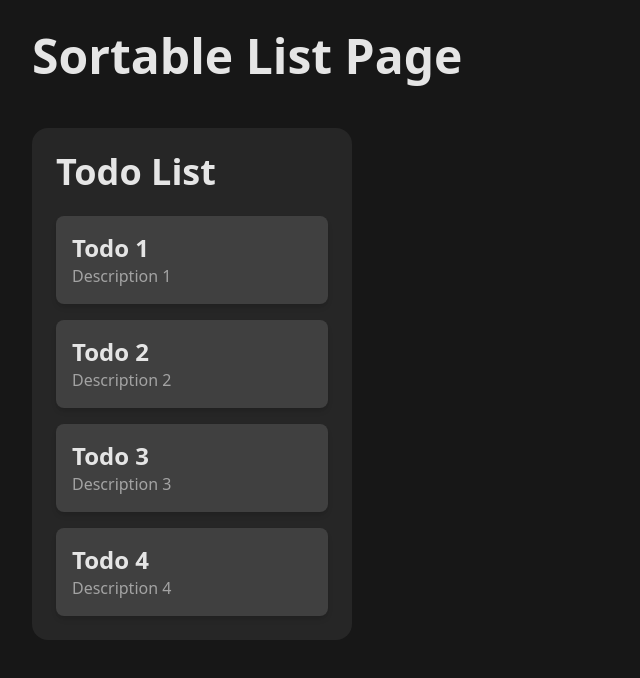
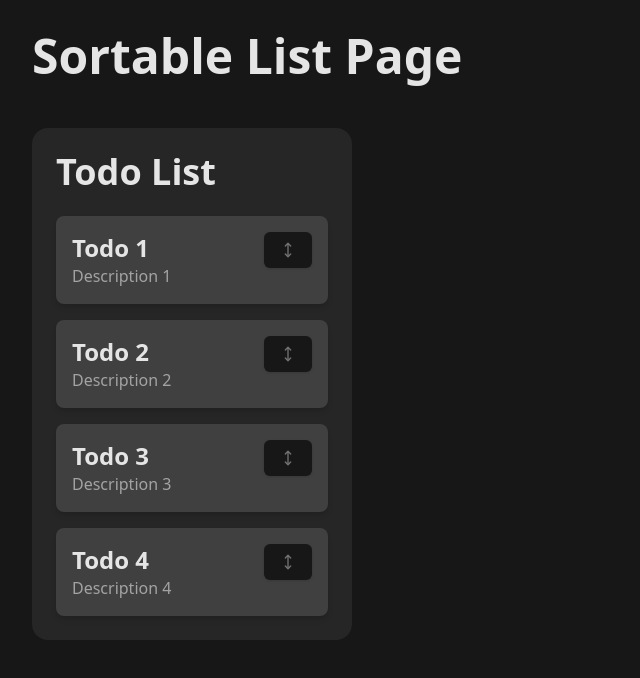
Before and after one commit to PrinceM13/dnd-trial, a Next.js app: page /sortable-list in a window 1280 px wide. Shown: the top 678 px of the page, without its empty margins (0-640 px from the left). Built offline with nearby package versions, Linux system fonts and the light colour scheme.

Commit message:
feat(sortable-list): implement sortable action from dnd

```diff
--- a/package.json
+++ b/package.json
@@ -10,6 +10,9 @@
   },
   "dependencies": {
     "@dnd-kit/core": "^6.3.1",
+    "@dnd-kit/modifiers": "^9.0.0",
+    "@dnd-kit/sortable": "^10.0.0",
+    "@dnd-kit/utilities": "^3.2.2",
     "@radix-ui/react-slot": "^1.1.1",
     "class-variance-authority": "^0.7.1",
     "clsx": "^2.1.1",
--- a/src/features/kanban-board/components/Board/Board.hook.ts
+++ b/src/features/kanban-board/components/Board/Board.hook.ts
@@ -1,6 +1,7 @@
+"use client";
+
 import { useState } from "react";
 import { DragEndEvent } from "@dnd-kit/core";
-
 import { INITIAL_TASKS } from "@/features/kanban-board/constants";
 import type { Task } from "@/features/kanban-board/components/types";
 import { useClientReady } from "@/hooks";
--- a/src/features/kanban-board/components/Board/Board.tsx
+++ b/src/features/kanban-board/components/Board/Board.tsx
@@ -1,10 +1,8 @@
 "use client";
 
 import { DndContext } from "@dnd-kit/core";
-
 import Column from "@/features/kanban-board/components/Column";
 import { COLUMNS } from "@/features/kanban-board/constants";
-
 import useBoard from "./Board.hook";
 
 export const KanbanBoard: React.FC = () => {
--- a/src/features/sortable-list/components/TodoItem/TodoItem.tsx
+++ b/src/features/sortable-list/components/TodoItem/TodoItem.tsx
@@ -1,10 +1,40 @@
+"use client";
+
+import { MoveVertical } from "lucide-react";
+import { CSS } from "@dnd-kit/utilities";
+import { useSortable } from "@dnd-kit/sortable";
 import type { TodoItemProps } from "@/features/sortable-list/components/types";
+import { Button } from "@/components/ui/button";
+import { cn } from "@/lib/utils";
 
 export const TodoItem: React.FC<TodoItemProps> = ({ todo }) => {
+  const { isDragging, attributes, listeners, setNodeRef, transform, transition } = useSortable({
+    id: todo.id
+  });
+
+  const style = {
+    zIndex: isDragging ? 999 : 1,
+    transform: CSS.Transform.toString(transform),
+    transition
+  };
+
   return (
-    <div className="cursor-grab p-4 rounded-lg bg-neutral-700 text-neutral-200 shadow-md hover:shadow-lg">
-      <h5>{todo.title}</h5>
-      <p className="text-neutral-400">{todo.description}</p>
+    <div
+      ref={setNodeRef}
+      style={style}
+      className="p-4 flex justify-between rounded-lg bg-neutral-700 text-neutral-200 shadow-md hover:shadow-lg"
+    >
+      <section>
+        <h5>{todo.title}</h5>
+        <p className="text-neutral-400">{todo.description}</p>
+      </section>
+      <Button {...attributes} {...listeners} className="cursor-move">
+        <MoveVertical
+          className={cn("text-neutral-500 transition-colors duration-300", {
+            "text-teal-400": isDragging
+          })}
+        />
+      </Button>
     </div>
   );
 };
--- /dev/null
+++ b/src/features/sortable-list/components/TodoList/TodoList.hook.tsx
@@ -0,0 +1,33 @@
+"use client";
+
+import { useState } from "react";
+import { arrayMove } from "@dnd-kit/sortable";
+import { DragEndEvent } from "@dnd-kit/core";
+import { useClientReady } from "@/hooks";
+import { INITIAL_TODOS } from "@/features/sortable-list/constants";
+
+const useTodoList = () => {
+  const isClientReady = useClientReady();
+  const [todos, setTodos] = useState(INITIAL_TODOS);
+
+  const handleDragEnd = (event: DragEndEvent) => {
+    const { active, over } = event;
+
+    if (over && active.id !== over.id) {
+      setTodos((prevTodos) => {
+        const currentTodoIndex = prevTodos.findIndex((todo) => todo.id === active.id);
+        const newTodoIndex = prevTodos.findIndex((todo) => todo.id === over.id);
+
+        return arrayMove(prevTodos, currentTodoIndex, newTodoIndex);
+      });
+    }
+  };
+
+  return {
+    isClientReady,
+    todos,
+    handleDragEnd
+  };
+};
+
+export default useTodoList;
--- a/src/features/sortable-list/components/TodoList/TodoList.tsx
+++ b/src/features/sortable-list/components/TodoList/TodoList.tsx
@@ -1,19 +1,29 @@
 "use client";
 
-import { useState } from "react";
+import { DndContext } from "@dnd-kit/core";
+import { SortableContext } from "@dnd-kit/sortable";
+import { restrictToVerticalAxis } from "@dnd-kit/modifiers";
 import TodoItem from "@/features/sortable-list/components/TodoItem";
-import { INITIAL_TODOS } from "@/features/sortable-list/constants";
+import useTodoList from "./TodoList.hook";
 
 export const TodoList: React.FC = () => {
-  const [todos] = useState(INITIAL_TODOS);
+  const { isClientReady, todos, handleDragEnd } = useTodoList();
+
+  if (!isClientReady) {
+    return null;
+  }
 
   return (
     <div className="select-none w-80 bg-neutral-800 text-neutral-200 rounded-2xl flex flex-col gap-6 p-6">
       <h3>Todo List</h3>
       <section className="flex-1 flex flex-col gap-4">
-        {todos.map((todo) => (
-          <TodoItem key={todo.id} todo={todo} />
-        ))}
+        <DndContext modifiers={[restrictToVerticalAxis]} onDragEnd={handleDragEnd}>
+          <SortableContext items={todos}>
+            {todos.map((todo) => (
+              <TodoItem key={todo.id} todo={todo} />
+            ))}
+          </SortableContext>
+        </DndContext>
       </section>
     </div>
   );
--- a/src/hooks/useClientReady.ts
+++ b/src/hooks/useClientReady.ts
@@ -1,3 +1,5 @@
+"use client";
+
 import { useEffect, useState } from "react";
 
 const useClientReady = () => {
```
Also changed, not shown: 1 other file (tests, documents, lock files or other folders).
